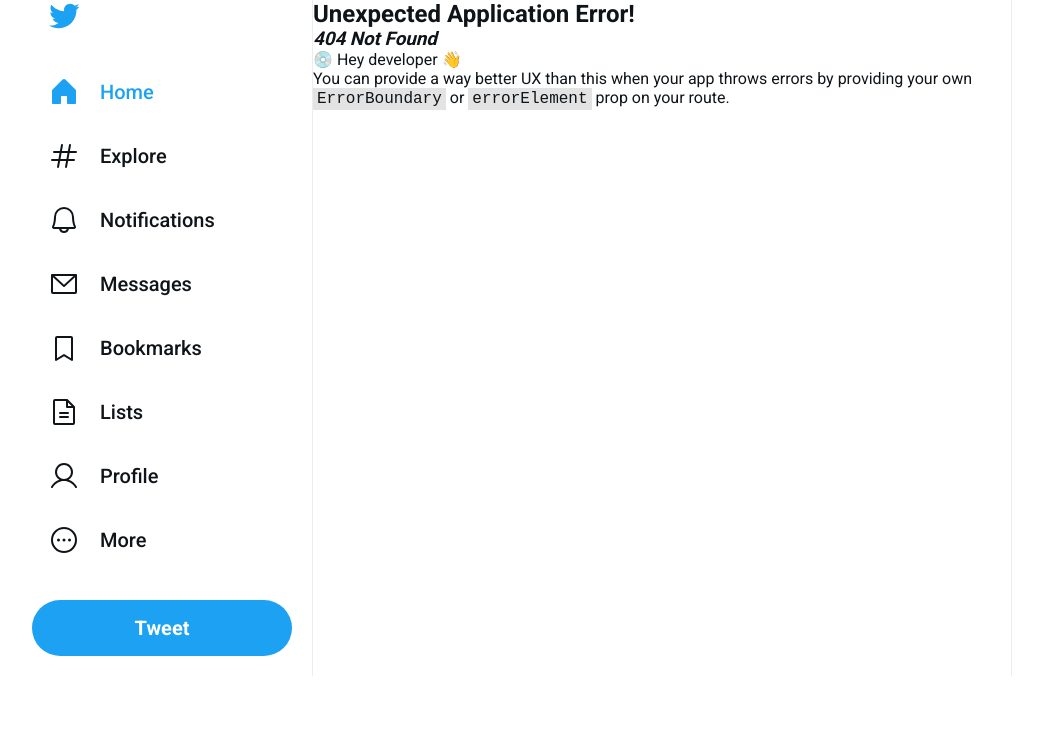
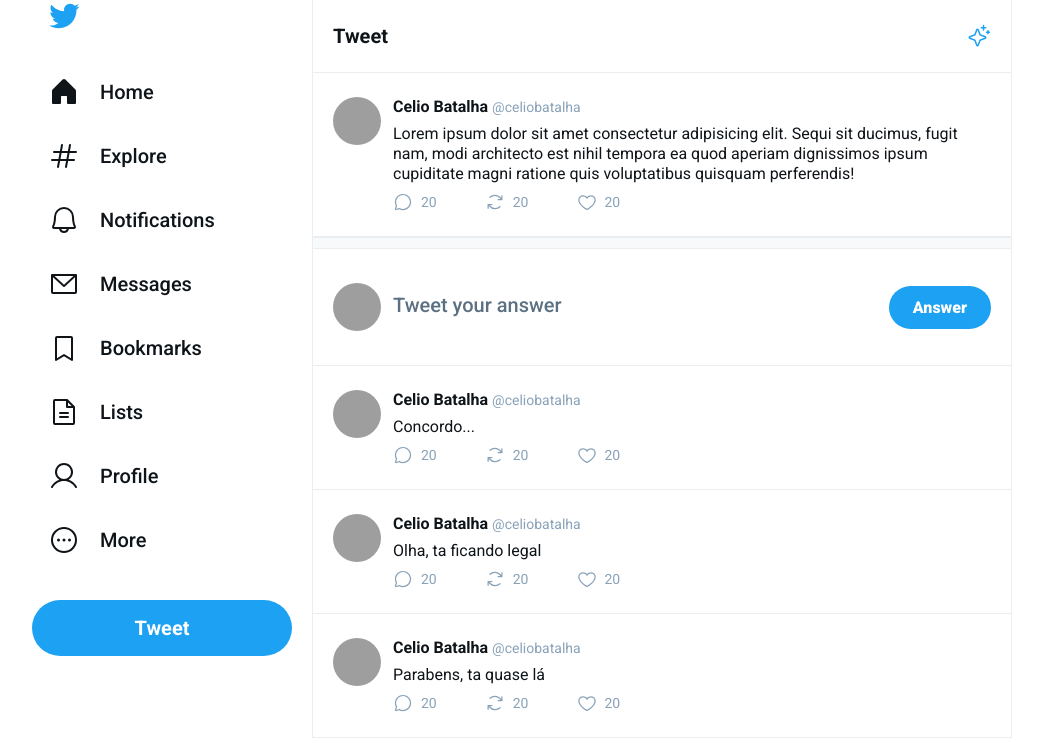
Before and after one commit to Celio-Batalha/rocket-seat-tweet, a React (Vite) app: page /status in a window 1280 px wide. Before the commit this address had no page. Shown: the top 750 px of the page, without its empty margins (128-1171 px from the left). Built offline with nearby package versions, Linux system fonts and the light colour scheme; grey boxes are pictures that could not be loaded.

Commit message:
aplicando as interaçoes de adicionar o novo tweeter e status

```diff
--- a/src/components/Sidebar.tsx
+++ b/src/components/Sidebar.tsx
@@ -1,6 +1,7 @@
 import twitterLogo from '../assets/logo-twitter.svg'
 import { Bell, BookmarkSimple, DotsThreeCircle, EnvelopeSimple, FileText, Hash, House, User } from "@phosphor-icons/react";
 import './Sidebar.css'
+import { NavLink } from 'react-router-dom';
 
 export function Sidebar() {
    return (
@@ -8,7 +9,7 @@
       <img className="logo" src={twitterLogo} alt="Logo" />
 
       <nav className="main-navigation">
-        <a className="active" href=""><House weight="fill" /> Home</a>
+        <NavLink to="/"><House weight="fill" /> Home</NavLink>
         <a href=""><Hash /> Explore</a>
         <a href=""><Bell /> Notifications</a>
         <a href=""><EnvelopeSimple /> Messages</a>
--- a/src/components/Tweet.tsx
+++ b/src/components/Tweet.tsx
@@ -1,5 +1,6 @@
 import { ArrowsClockwise, ChatCircle, Heart } from '@phosphor-icons/react'
 import './Tweet.css'
+import { Link } from 'react-router-dom'
 
 interface propsTweets {
    content: string
@@ -8,7 +9,7 @@
 export function Tweet(props: propsTweets) {
    return (
       <div className="container">
-         <a className="tweet" href="">
+         <Link className="tweet" to="/status">
             <img src="https://github.com/celio-batalha.png" alt="Celio Batalha" />
             <div className="tweet-content">
                <div className="tweet-content-header">
@@ -36,7 +37,7 @@
                   </button>
                </div>
             </div>
-         </a>
+         </Link>
       </div>
    )
 
--- /dev/null
+++ b/src/layouts/Default.tsx
@@ -0,0 +1,13 @@
+import { Outlet } from "react-router-dom";
+import { Sidebar } from "../components/Sidebar";
+
+export function Default() {
+   return (
+      <div className="layout">
+      <Sidebar />
+      <div className="content">
+         <Outlet />
+      </div>
+    </div>
+   )
+}
--- a/src/main.tsx
+++ b/src/main.tsx
@@ -1,17 +1,11 @@
 import React from 'react'
 import ReactDOM from 'react-dom/client'
 import './global.css'
-import { Sidebar } from './components/Sidebar'
 import { RouterProvider } from 'react-router-dom'
 import { router } from './routes'
 
 ReactDOM.createRoot(document.getElementById('root') as HTMLElement).render(
   <React.StrictMode>
-      <div className="layout">
-        <Sidebar />
-        <div className="content">
-          <RouterProvider router={router} />
-        </div>
-      </div>
+      <RouterProvider router={router} />
   </React.StrictMode>
 )
--- /dev/null
+++ b/src/pages/Status.css
@@ -0,0 +1,52 @@
+.answer-tweet-form {
+   padding: 1.5rem 1.25rem;
+   display: flex;
+   align-items: center;
+   gap: 0.5rem;
+   border-bottom: 1px solid #ebeef0;
+}
+
+.answer-tweet-form label {
+   flex: 1;
+   display: flex;
+   gap: 0.75rem;
+   align-items: center;
+}
+
+.answer-tweet-form label img {
+   width: 3rem;
+   height: 3rem;
+   border-radius: 9999px;
+}
+
+.answer-tweet-form label textarea {
+   flex: 1;
+   border: 0;
+   font-size: 1.25rem;
+   font-weight: 500;
+   margin-top: 1.25rem;
+   resize: none;
+}
+
+.answer-tweet-form label textarea:focus {
+   outline: none;
+}
+
+.answer-tweet-form label textarea::placeholder {
+   color: #5b7083;
+}
+
+.answer-tweet-form button[type=submit] {
+   margin-left: auto;
+   background: var(--twitter-blue);
+   padding: 0.75rem 1.5rem;
+   border-radius: 9999px;
+   border: 0;
+   font-size: 1rem;
+   font-weight: 900;
+   color: #fff;
+}
+
+.answer-tweet-form button[type=submit]:hover {
+   filter: brightness(0.9);
+}
--- /dev/null
+++ b/src/pages/Status.tsx
@@ -0,0 +1,49 @@
+import { FormEvent, useState } from "react"
+import { Header } from "../components/Header"
+import { Separator } from "../components/Separator"
+import { Tweet } from "../components/Tweet"
+import './Status.css'
+
+export function Status() {
+
+   const [newAnswers, setNewAnswers] = useState('')
+   const [answers, setAnswers] = useState([
+      'Concordo...',
+      'Olha, ta ficando legal',
+      'Parabens, ta quase lá'
+   ])
+
+   function createNewAnswers(event: FormEvent) {
+       event.preventDefault()
+
+       setAnswers([newAnswers, ...answers])
+       setNewAnswers('')
+
+   }
+   return (
+      <main className="status">
+         <Header title="Tweet"/>
+
+
+         <Tweet content="Lorem ipsum dolor sit amet consectetur adipisicing elit. Sequi sit ducimus, fugit nam, modi architecto est nihil tempora ea quod aperiam dignissimos ipsum cupiditate magni ratione quis voluptatibus quisquam perferendis!" />
+
+         <Separator />
+
+         <form onSubmit={createNewAnswers} className="answer-tweet-form" action="">
+            <label htmlFor="tweet">
+               <img src="https://github.com/celio-batalha.png" alt="Celio Batalha" />
+               <textarea id="tweet" placeholder="Tweet your answer"
+               value={newAnswers}
+               onChange={(event) => {
+                  setNewAnswers(event.target.value)
+               }} />
+            </label>
+            <button type="submit">Answer</button>
+         </form>
+
+         {answers.map(answer => {
+         return <Tweet key={answer} content={answer} />
+         })}
+    </main>
+   )
+}
--- a/src/pages/Timeline.tsx
+++ b/src/pages/Timeline.tsx
@@ -1,24 +1,38 @@
+import { FormEvent, useState } from "react"
 import { Header } from "../components/Header"
 import { Separator } from "../components/Separator"
 import { Tweet } from "../components/Tweet"
 import './Timeline.css'
 
-const tweets = [
-   "Primeiro tweert",
-   "Vamos tweetar",
-   "Tweet feito em react"
- ]
 
 export function Timeline() {
+  const [newTweet, setNewTweet] = useState('')
+  const [tweets, setTweets] = useState([
+    "Primeiro tweert",
+    "Vamos tweetar",
+    "Tweet feito em react"
+  ])
+
+  function createNewTweet(event: FormEvent) {
+      event.preventDefault()
+
+      setTweets([newTweet, ...tweets])
+      setNewTweet('')
+
+  }
 
    return (
-      <main className="timeline">
+    <main className="timeline">
       <Header title="Home"/>
 
-      <form className="new-tweet-form" action="">
+      <form onSubmit={createNewTweet} className="new-tweet-form" action="">
         <label htmlFor="tweet">
           <img src="https://github.com/celio-batalha.png" alt="Celio Batalha" />
-          <textarea id="tweet" placeholder="What's happening" />
+          <textarea id="tweet" placeholder="What's happening"
+          value={newTweet}
+          onChange={(event) => {
+            setNewTweet(event.target.value)
+          }} />
         </label>
         <button type="submit">Tweet</button>
       </form>
```
Also changed, not shown: src/routes.tsx (+15 -7 lines).
